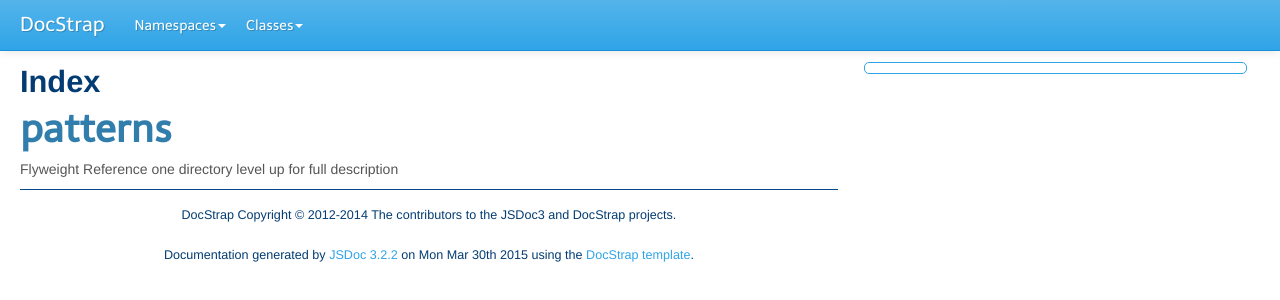
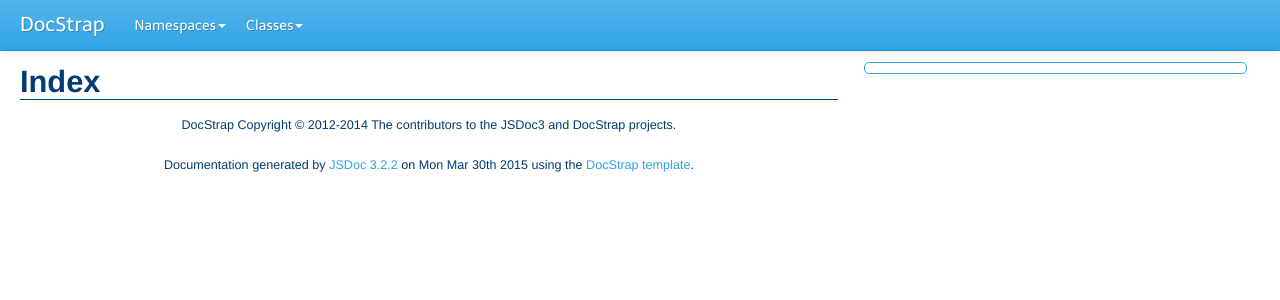
Before and after one commit to jvmqueue/toolTip, a website: page site/doc/index.html in a window 1280 px wide. Drawn offline with Linux system fonts and the light colour scheme.

Commit message:
reran grunt jsdoc

```diff
--- a/site/doc/index.html
+++ b/site/doc/index.html
@@ -92,12 +92,6 @@
 
 
 
-
-    <section class="readme-section">
-        <article><h1>patterns</h1>
-<p>Flyweight
-<span>Reference one directory level up for full description</span></p></article>
-    </section>
 
 
 
```
